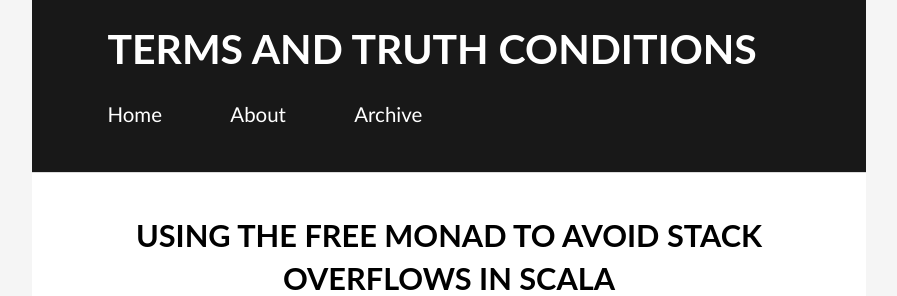
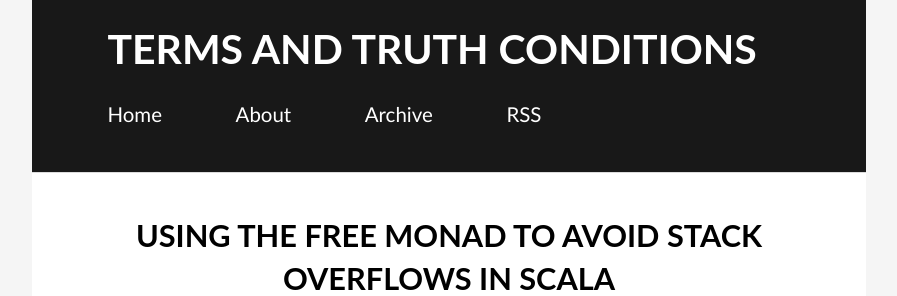
Before and after one commit to michaelpj/termsandtruthconditions, a Jekyll site: the page built from index.html, in a window 1280 px wide and 900 px high. Shown: the top 296 px of the window, without its empty margins (191-1088 px from the left). Built offline with Jekyll 4.4.1, drawn with Linux system fonts in a browser that asks for light colours; nearby versions of some CDN libraries; some web fonts are replaced; Markdown is read by kramdown in place of the engine named in the settings.

Commit message:
Add rss link

```diff
--- a/_includes/header.html
+++ b/_includes/header.html
@@ -2,7 +2,11 @@
   <h1><a href="{{ site.baseurl }}/">{{ site.title }}</a></h1>
   <nav>
     <ul>
-      <li><a href="{{ site.baseurl }}/">Home</a></li>{% for node in site.pages %}{% if node.title %}<li><a href="{{ node.url | prepend: site.baseurl }}"{% if page.url == node.url %} id="selected"{% endif %}>{{ node.title }}</a></li>{% endif %}{% endfor %}
+      <li><a href="{{ site.baseurl }}/">Home</a></li>
+      {% for node in site.pages %}{% if node.title %}
+        <li><a href="{{ node.url | prepend: site.baseurl }}"{% if page.url == node.url %} id="selected"{% endif %}>{{ node.title }}</a></li>
+      {% endif %}{% endfor %}
+      <li><a href="{{ site.baseurl }}/feed.xml">RSS</a></li>
     </ul>
   </nav>
 </header>
```
